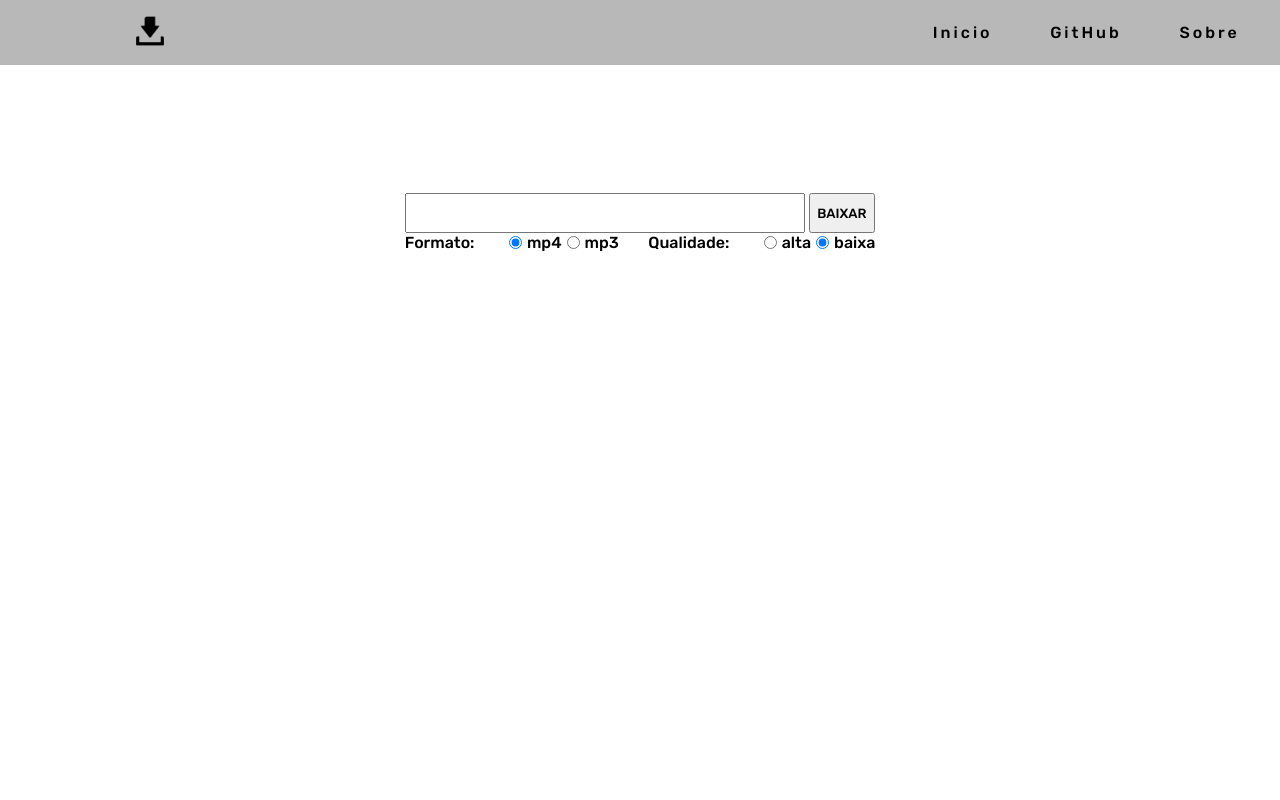
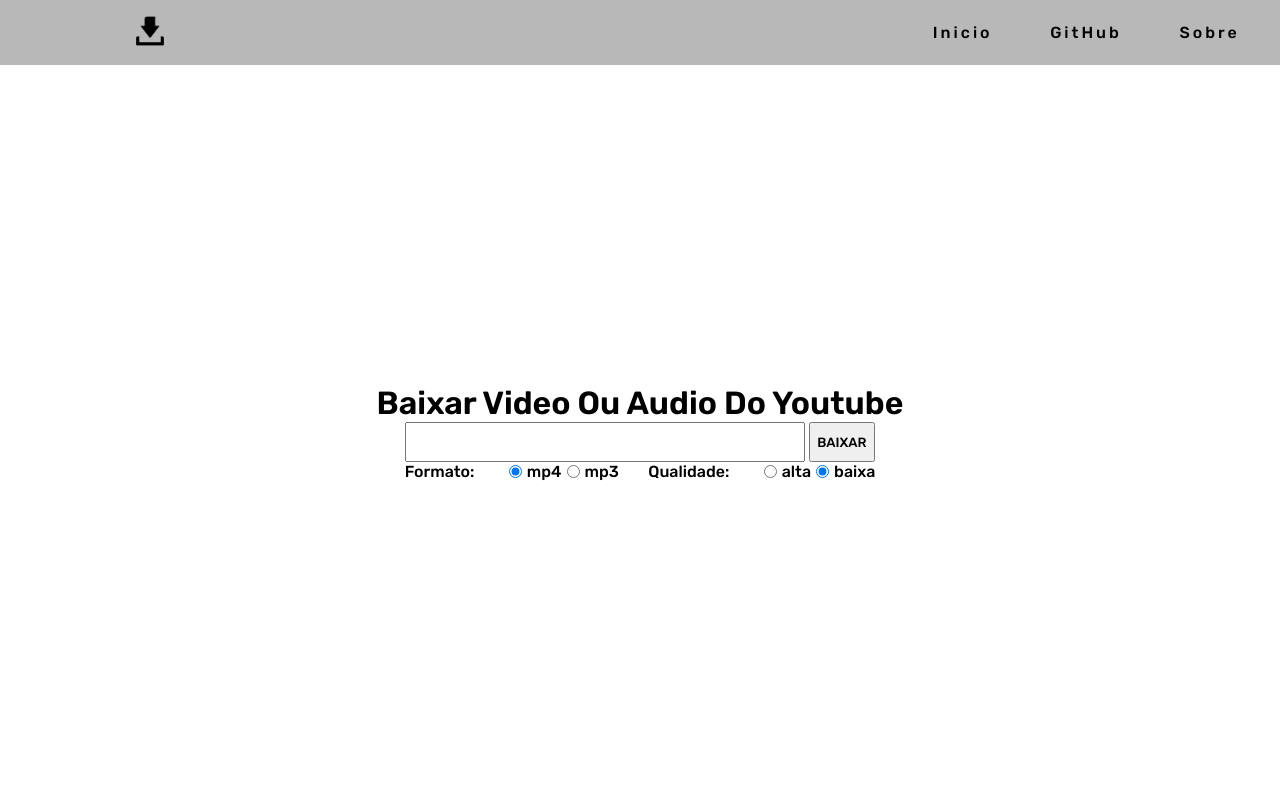
Before and after one commit to feiticeiro-tec/DownTube, a Flask app: page / in a window 1280 px wide. Run offline with Flask 2, Linux system fonts and the light colour scheme.

Commit message:
center box index

```diff
--- a/static/css/base.css
+++ b/static/css/base.css
@@ -11,9 +11,13 @@
     font-family: 'Rubik', sans-serif;
     outline: none;
 }
+html,body{
+    height: 100%;
+}
 
 .header{
-background-color: rgb(184, 184, 184);
+    background-color: rgb(184, 184, 184);
+    height: 65px;
 }
 
 .header-main{
--- a/static/css/index.css
+++ b/static/css/index.css
@@ -1,6 +1,9 @@
+main{
+    height: calc(100% - 65px);
+    display: flex;
+}
 .download{
     text-align: center;
-    margin-top: 10%;
   }
 
 .download-link {
@@ -30,3 +33,8 @@
     place-self: center;
     margin: 0px 5px;
 }
+
+#box{
+    place-self: center;
+    margin: auto;
+}
--- a/templates/index.html
+++ b/templates/index.html
@@ -8,12 +8,13 @@
 {% block Body %}
 <!-- Tudo Que Fica No BODY -->
 <main class="main">
+    <div id="box">
+        <h1>Baixar Video Ou Audio Do Youtube</h1>
         <div class="download">
             <input class="download-link" id="input_url" type="link">
             <button class="download-btn" id="procurar">BAIXAR</button>
         </div>
         <div id="options">
-
             <p>Formato:</p>
             <div id="format">
                 <input type="radio" name="format" checked>
@@ -21,8 +22,6 @@
                 <input type="radio" name="format">
                 <p>mp3</p>
             </div>
-
-
             <p>Qualidade:</p>
             <div id="resolution">
                 <input type="radio" name="resolution">
@@ -30,7 +29,7 @@
                 <input type="radio" name="resolution" checked>
                 <p>baixa</p>
             </div>
-
+        </div>
     </div>
 
 
```
Lines whose indentation alone changed are shown as unchanged.
